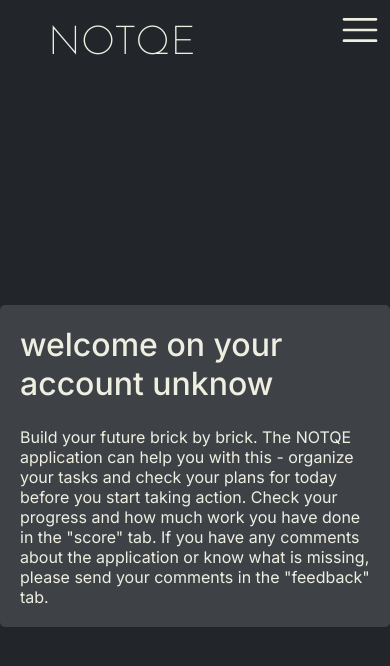
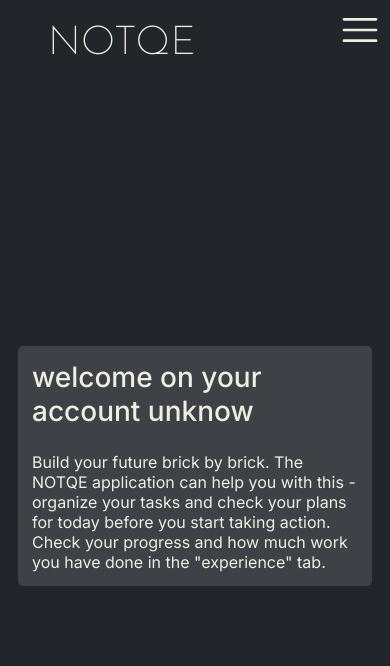
Before and after one commit to fedu00/notqe, a Next.js app: page /profile in a window 390 px wide. Shown: the top 666 px of the page. Built offline with nearby package versions, Linux system fonts and the light colour scheme; no server answers.

Commit message:
add readme file and corect some css styles

```diff
--- a/app/profile/page.tsx
+++ b/app/profile/page.tsx
@@ -29,9 +29,7 @@
           Build your future brick by brick. The NOTQE application can help you
           with this - organize your tasks and check your plans for today before
           you start taking action. Check your progress and how much work you
-          have done in the "score" tab. If you have any comments about the
-          application or know what is missing, please send your comments in the
-          "feedback" tab.
+          have done in the "experience" tab.
         </p>
       </div>
     </div>
--- a/app/profile/profile.css
+++ b/app/profile/profile.css
@@ -19,3 +19,16 @@
   font-weight: 500;
   margin-bottom: 24px;
 }
+
+@media (max-width: 800px) {
+  .profile_message {
+    margin: 18px;
+    padding: 14px;
+  }
+  .profile_message h1 {
+    font-size: 28px;
+  }
+  .profile_message p {
+    font-size: 16px;
+  }
+}
--- a/components/Menu/Menu.tsx
+++ b/components/Menu/Menu.tsx
@@ -44,24 +44,46 @@
       <ul className={`menu_list ${showmenu ? "show_menu" : ""}`}>
         <li>
           {/* <Link href={"http://localhost:3000/profile/createTask"}> */}
-          <Link href={`https://notqe.vercel.app/profile/createTask`}>
+          <Link
+            href={`https://notqe.vercel.app/profile/createTask`}
+            onClick={() => {
+              setShowMenu(false);
+            }}
+          >
             create task
           </Link>
         </li>
         <li>
-          <Link href={`https://notqe.vercel.app/profile/manageTask`}>
+          <Link
+            href={`https://notqe.vercel.app/profile/manageTask`}
+            onClick={() => {
+              setShowMenu(false);
+            }}
+          >
             {/* <Link href={"http://localhost:3000/profile/manageTask"}> */}
             manage task
           </Link>
         </li>
         <li>
-          <Link href={`https://notqe.vercel.app/profile/experience`}>
+          <Link
+            href={`https://notqe.vercel.app/profile/experience`}
+            onClick={() => {
+              setShowMenu(false);
+            }}
+          >
             {/* <Link href={"http://localhost:3000/profile/experience"}> */}
             experience
           </Link>
         </li>
         <li>
-          <Link href={`https://notqe.vercel.app/profile`}>profile</Link>
+          <Link
+            href={`https://notqe.vercel.app/profile`}
+            onClick={() => {
+              setShowMenu(false);
+            }}
+          >
+            profile
+          </Link>
           {/* <Link href={"http://localhost:3000/profile"}>profile</Link> */}
         </li>
         <li>
```
Also changed, not shown: components/Task/Task.css (+7 -0 lines), 1 other file (tests, documents, lock files or other folders).
